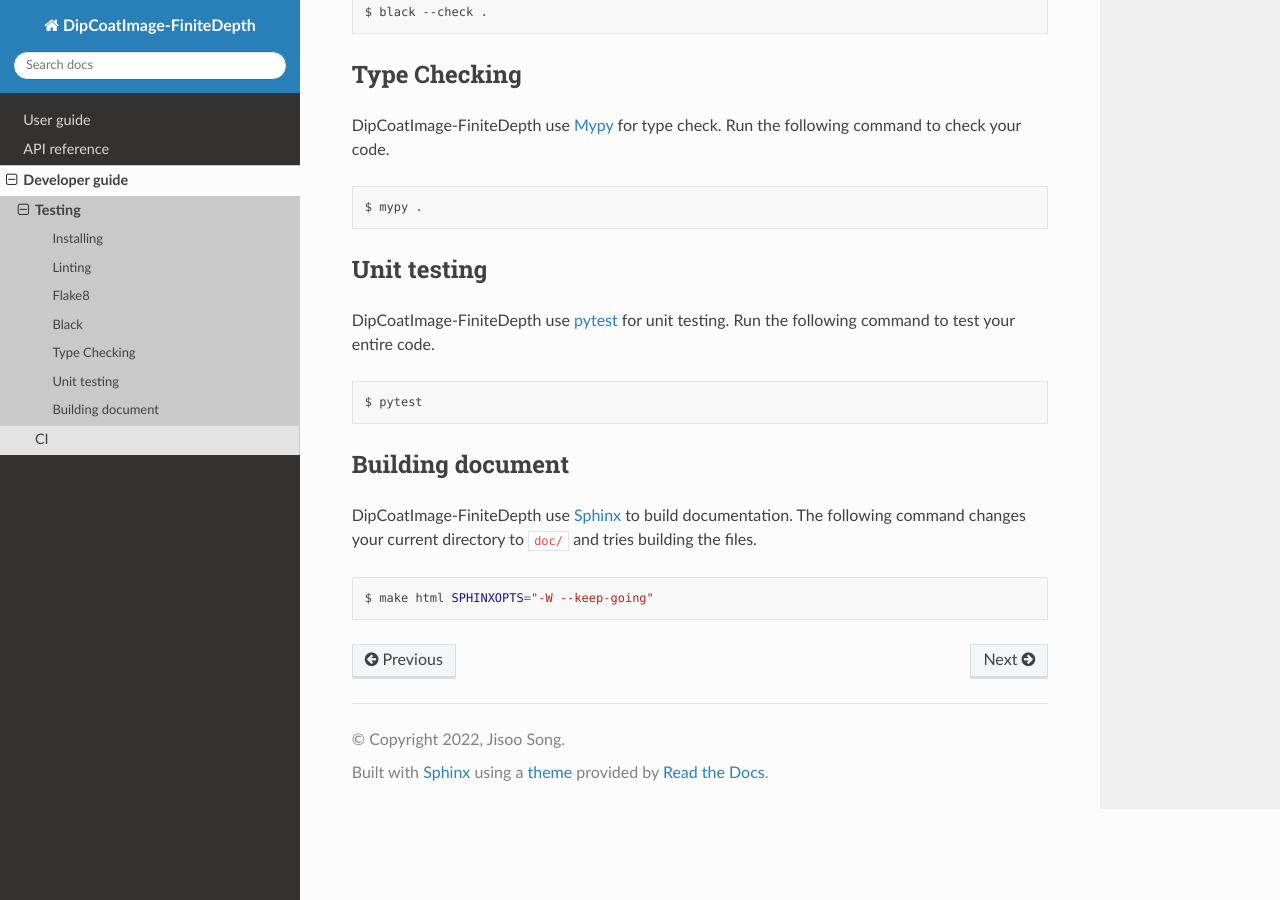
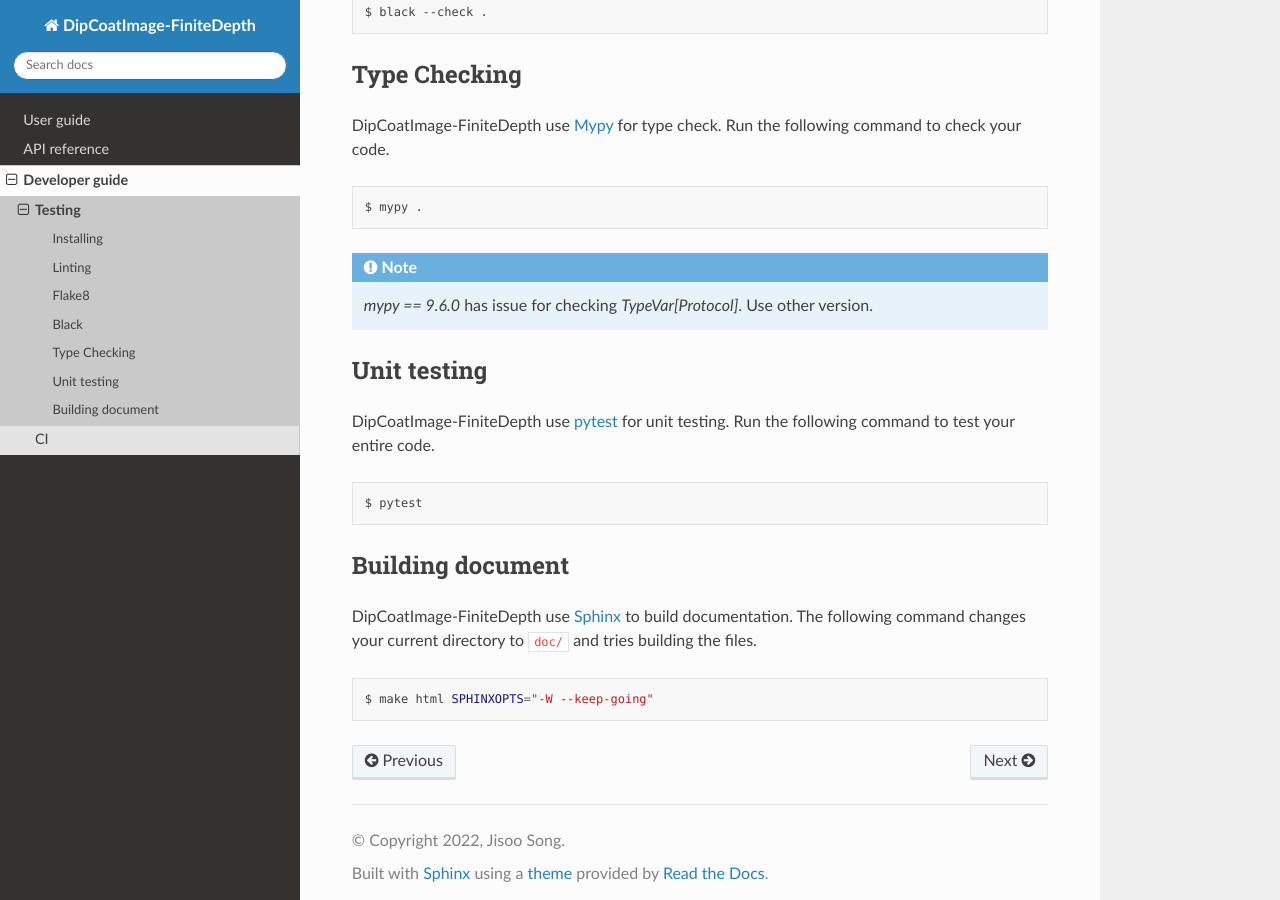
Before and after one commit to dipcoat-image/finitedepth, a Sphinx documentation site: the page built from doc/source/dev-guide/testing.rst, in a window 1280 px wide and 900 px high, scrolled down 1177 px. Built offline with Sphinx 7.4.7 and the Read the Docs theme 2.0.0, drawn with Linux system fonts in a browser that asks for light colours.

Commit message:
modify display.__all__
Change mypy dependency

```diff
--- a/doc/source/dev-guide/testing.rst
+++ b/doc/source/dev-guide/testing.rst
@@ -60,6 +60,10 @@ Run the following command to check your code.
 
    $ mypy .
 
+.. note::
+
+   `mypy == 9.6.0` has issue for checking `TypeVar[Protocol]`. Use other version.
+
 Unit testing
 ============
 
```
Also changed, not shown: 1 other file.
